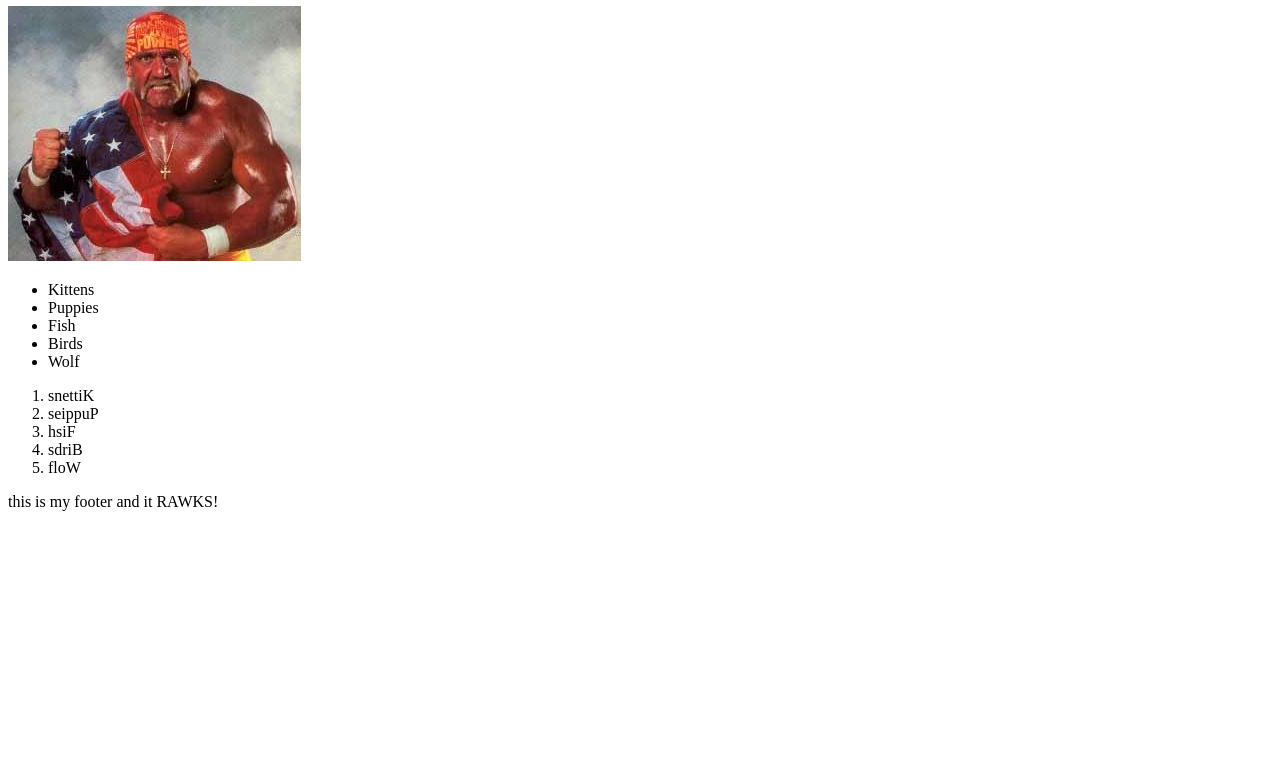
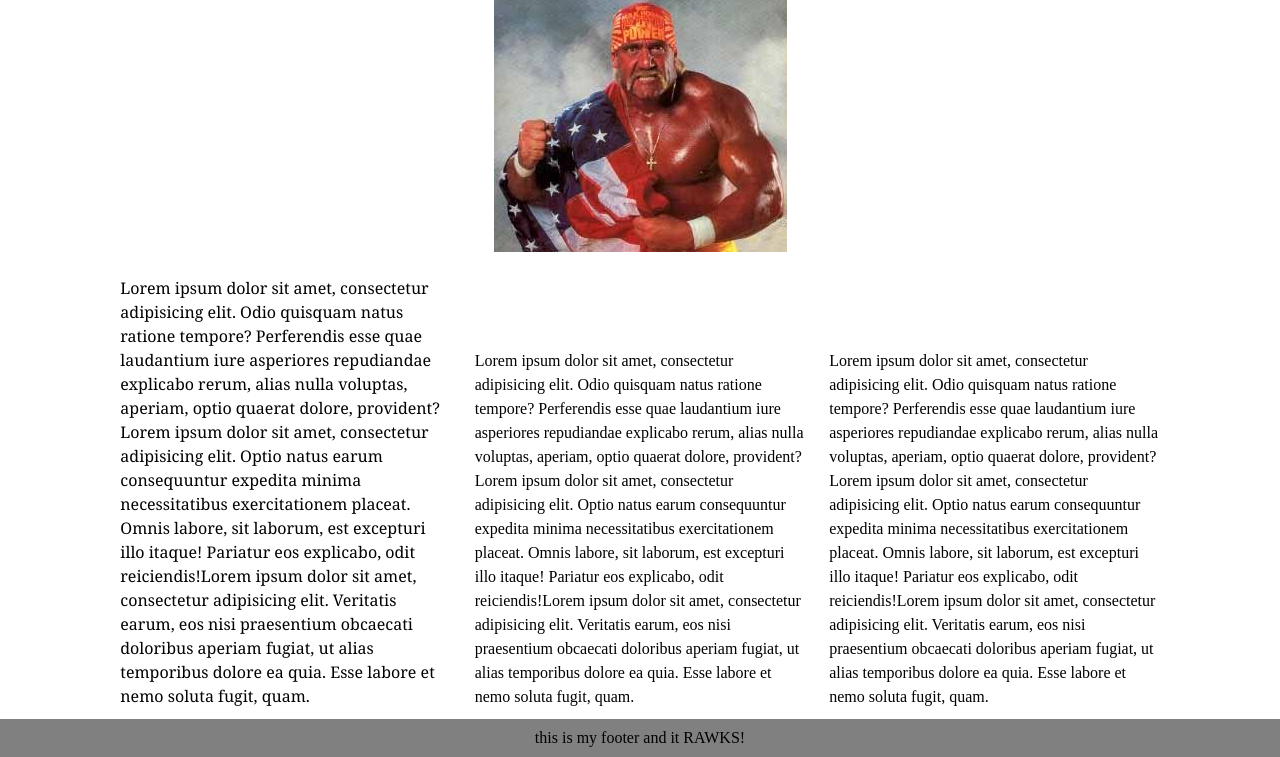
Before and after one commit to jesseotremblay/MySite, a plain HTML site: page index.html in a window 1280 px wide. Shown: the part 149-906 px from the top of the page. Before the commit the page ends 800 px from the top, so only its background shows below. Drawn offline with Linux system fonts and the light colour scheme.

Commit message:
First Style

```diff
--- a/index.html
+++ b/index.html
@@ -15,25 +15,17 @@
 			<img src="images/hulkhogan.jpg" alt="Hulk Hogan America">
 		</section>
 
-		<section>
-			<ul>
-				<li>Kittens</li>
-				<li>Puppies</li>
-				<li>Fish</li>
-				<li>Birds</li>
-				<li>Wolf</li>
-			</ul>
+		<section class="paragraph">
+			<p class="kitten puppy">Lorem ipsum dolor sit amet, consectetur adipisicing elit. Odio quisquam natus ratione tempore? Perferendis esse quae laudantium iure asperiores repudiandae explicabo rerum, alias nulla voluptas, aperiam, optio quaerat dolore, provident?  Lorem ipsum dolor sit amet, consectetur adipisicing elit. Optio natus earum consequuntur expedita minima necessitatibus exercitationem placeat. Omnis labore, sit laborum, est excepturi illo itaque! Pariatur eos explicabo, odit reiciendis!Lorem ipsum dolor sit amet, consectetur adipisicing elit. Veritatis earum, eos nisi praesentium obcaecati doloribus aperiam fugiat, ut alias temporibus dolore ea quia. Esse labore et nemo soluta fugit, quam.</p>
+		</section>
+		<section class="paragraph">
+			<p class="kitten">Lorem ipsum dolor sit amet, consectetur adipisicing elit. Odio quisquam natus ratione tempore? Perferendis esse quae laudantium iure asperiores repudiandae explicabo rerum, alias nulla voluptas, aperiam, optio quaerat dolore, provident?  Lorem ipsum dolor sit amet, consectetur adipisicing elit. Optio natus earum consequuntur expedita minima necessitatibus exercitationem placeat. Omnis labore, sit laborum, est excepturi illo itaque! Pariatur eos explicabo, odit reiciendis!Lorem ipsum dolor sit amet, consectetur adipisicing elit. Veritatis earum, eos nisi praesentium obcaecati doloribus aperiam fugiat, ut alias temporibus dolore ea quia. Esse labore et nemo soluta fugit, quam.</p>
+		</section>
+		<section class="paragraph">
+			<p class="kitten">Lorem ipsum dolor sit amet, consectetur adipisicing elit. Odio quisquam natus ratione tempore? Perferendis esse quae laudantium iure asperiores repudiandae explicabo rerum, alias nulla voluptas, aperiam, optio quaerat dolore, provident?  Lorem ipsum dolor sit amet, consectetur adipisicing elit. Optio natus earum consequuntur expedita minima necessitatibus exercitationem placeat. Omnis labore, sit laborum, est excepturi illo itaque! Pariatur eos explicabo, odit reiciendis!Lorem ipsum dolor sit amet, consectetur adipisicing elit. Veritatis earum, eos nisi praesentium obcaecati doloribus aperiam fugiat, ut alias temporibus dolore ea quia. Esse labore et nemo soluta fugit, quam.</p>
 		</section>
 
-		<section>
-			<ol>
-				<li>snettiK</li>
-				<li>seippuP</li>
-				<li>hsiF</li>
-				<li>sdriB</li>
-				<li>floW</li>
-			</ol>
-		</section>
+
 
 		<footer>
 			<p>this is my footer and it RAWKS!</p>
--- a/style/style.css
+++ b/style/style.css
@@ -1,3 +1,34 @@
-/** {
-	background: #000000;
-}*/
+* {
+	margin: 0;
+	text-align: center;
+	/*border: 1px dotted red;*/
+}
+h1, h2, h3, h4, h5, h6 {
+	font-family: Helvetica;
+}
+.puppy {
+	font-family: Georgia;
+}
+header {
+	background: grey;
+	padding: 10px;
+	border: 1px solid #000000;
+}
+h1 {
+	font-size: 4em;
+}
+section {
+	padding: 10px;
+}
+.kitten {
+	text-align: left;
+	line-height: 1.5em;
+}
+.paragraph {
+	width: 45ex;
+	display: inline-block;
+}
+footer {
+	background: grey;
+	padding: 10px;
+}
```
